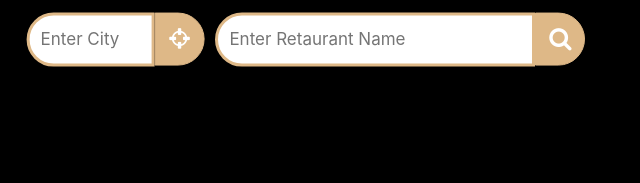
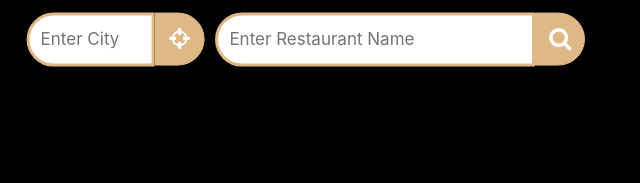
Before and after one commit to Swati575/assessment-project, a plain HTML site: page index.html in a window 1280 px wide. Shown: the part 358-541 px from the top of the page, 351-991 px from the left. Drawn offline with nearby package versions, Linux system fonts and the light colour scheme; a script that the page names is missing; a web font is replaced by a local one.

Commit message:
Update index.html

```diff
--- a/index.html
+++ b/index.html
@@ -41,7 +41,7 @@
     </div>
     <div class="contain2">
         <div class=search>
-            <input type="text" id="res_name"class="searchterm" placeholder="Enter Retaurant Name">
+            <input type="text" id="res_name"class="searchterm" placeholder="Enter Restaurant Name">
             <button type="submit"id="btn" class="searchbtn">
                 <i class="fa fa-search" style="font-size: 24px;"></i>
             </button>
```
